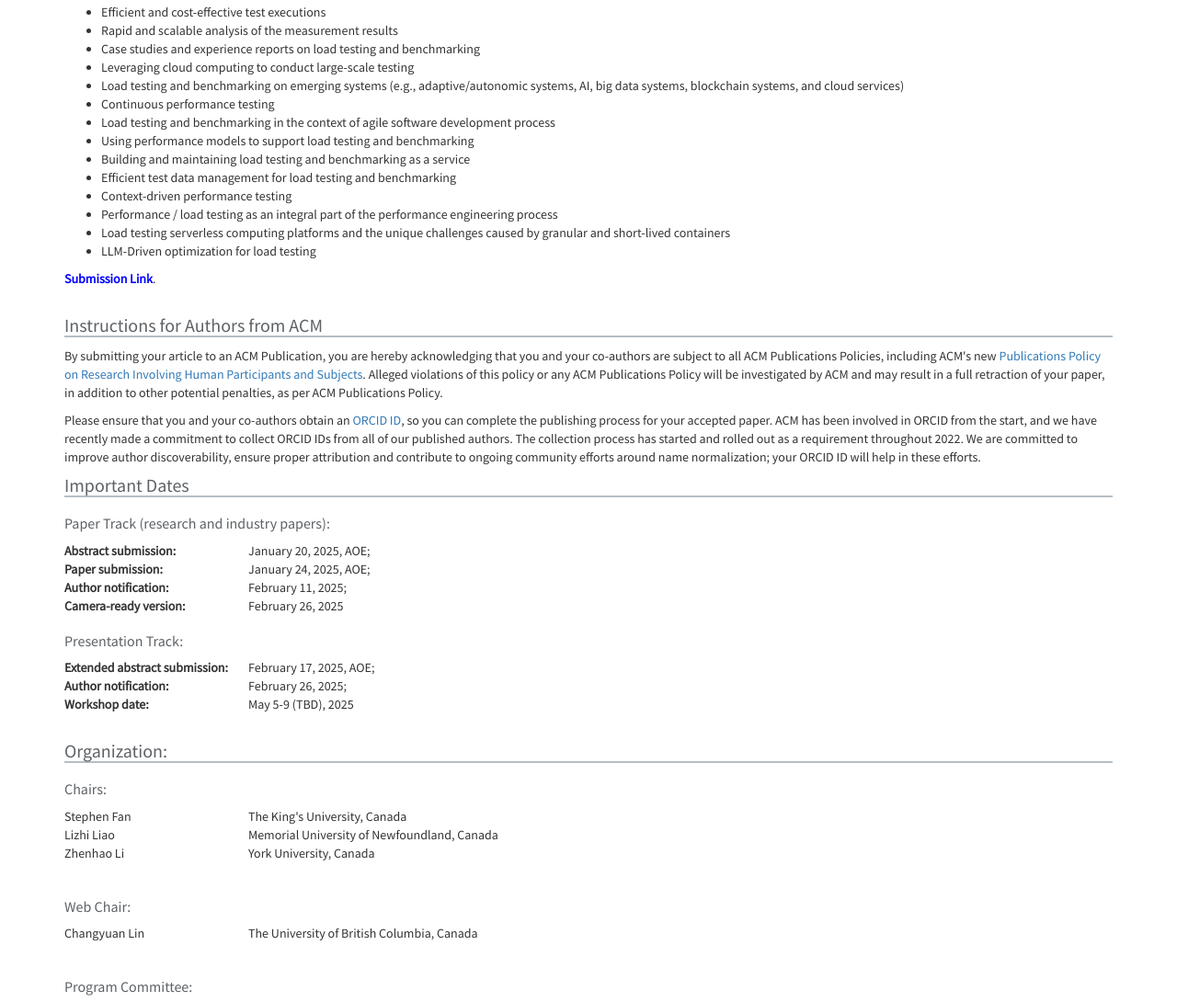
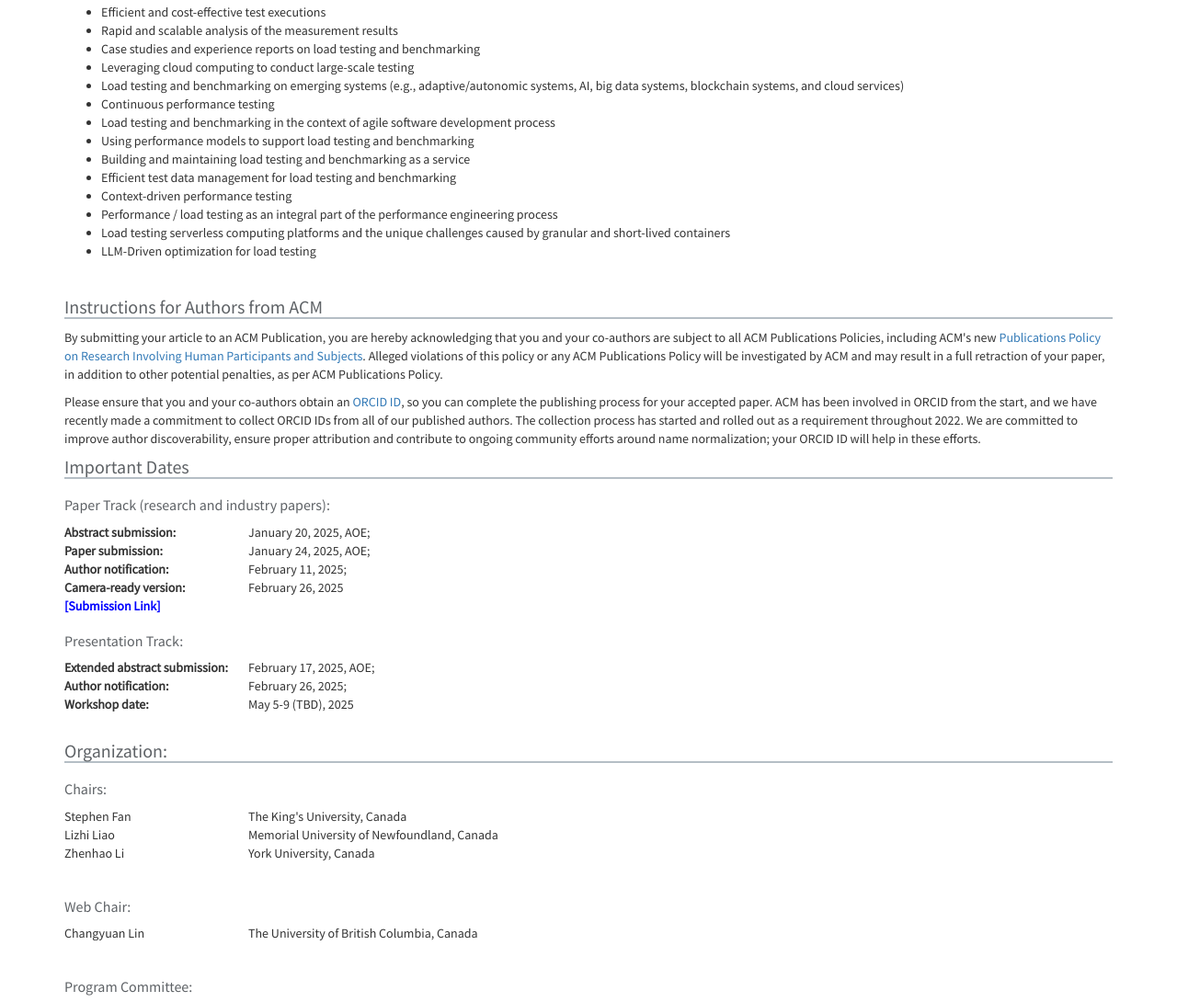
Before and after one commit to ltb2025/ltb2025.github.io, a plain HTML site: page index.html in a window 1280 px wide. Shown: the part 1071-2161 px from the top of the page at 92% size. Drawn offline with nearby package versions, Linux system fonts and the light colour scheme.

Commit message:
Update index.html

```diff
--- a/index.html
+++ b/index.html
@@ -151,7 +151,7 @@
         containers</li>
       <li>LLM-Driven optimization for load testing</li>
     </ul>
-    <a href="https://ltb2025.hotcrp.com/" target="_blank" style="color:blue;"><b>Submission Link</b></a>.
+
     <p><br /></p>
 
     <h2 style="text-align:left;" class="scroll-title" id="cfp">Instructions for Authors from ACM</h2>
@@ -169,6 +169,8 @@
       to collect ORCID IDs from all of our published authors. The collection process has started and rolled out as a requirement throughout 2022.  We are committed to improve author discoverability,
       ensure proper attribution and contribute to ongoing community efforts around name normalization; your ORCID ID will help in these efforts.
     </p>
+
+
 
     <h2 style="text-align:left;" class="scroll-title" id="dates">Important Dates</h2>
     <table style="width:500px">
@@ -190,6 +192,7 @@
         <td>February 26, 2025</td>
       </tr>
     </table>
+     <a href="https://ltb2025.hotcrp.com/" target="_blank" style="color:blue;"><b>[Submission Link]</b></a>
 
     <table style="width:500px">
       <h3 style="text-align:left;" id="dates">Presentation Track:</h3>
```
